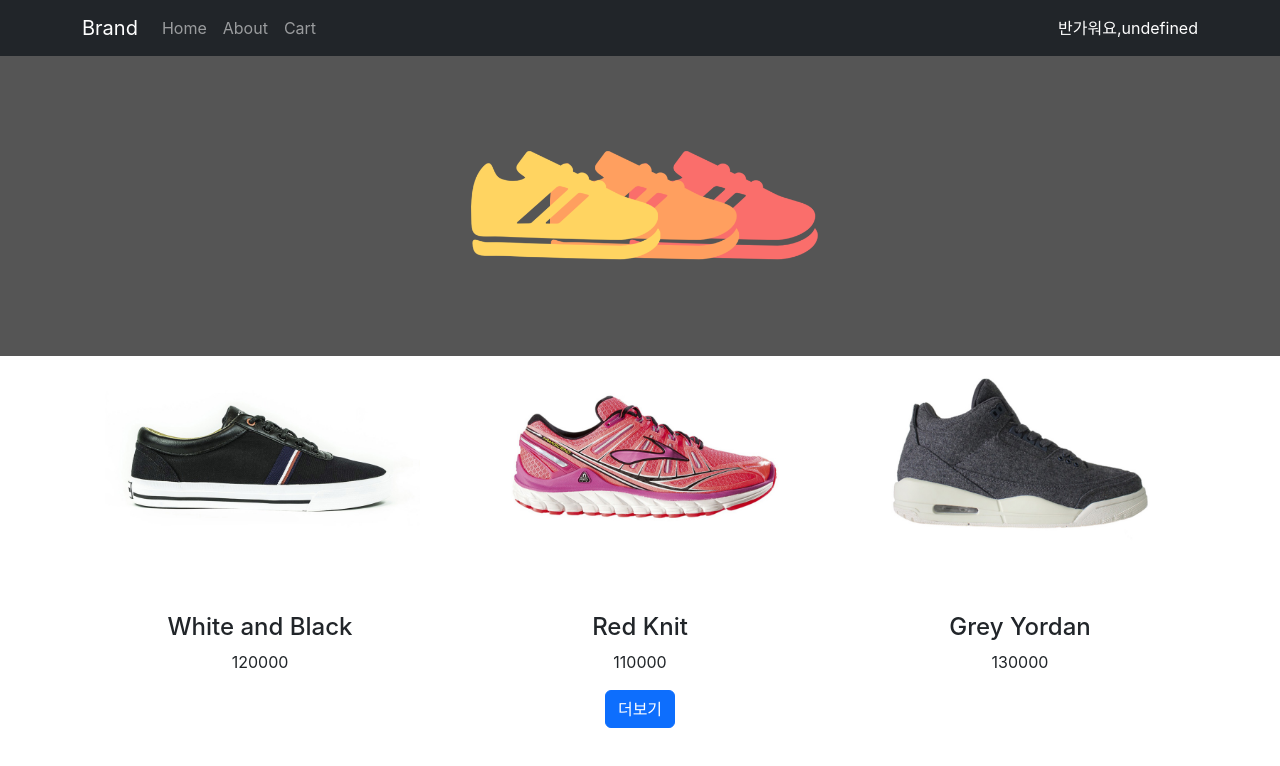
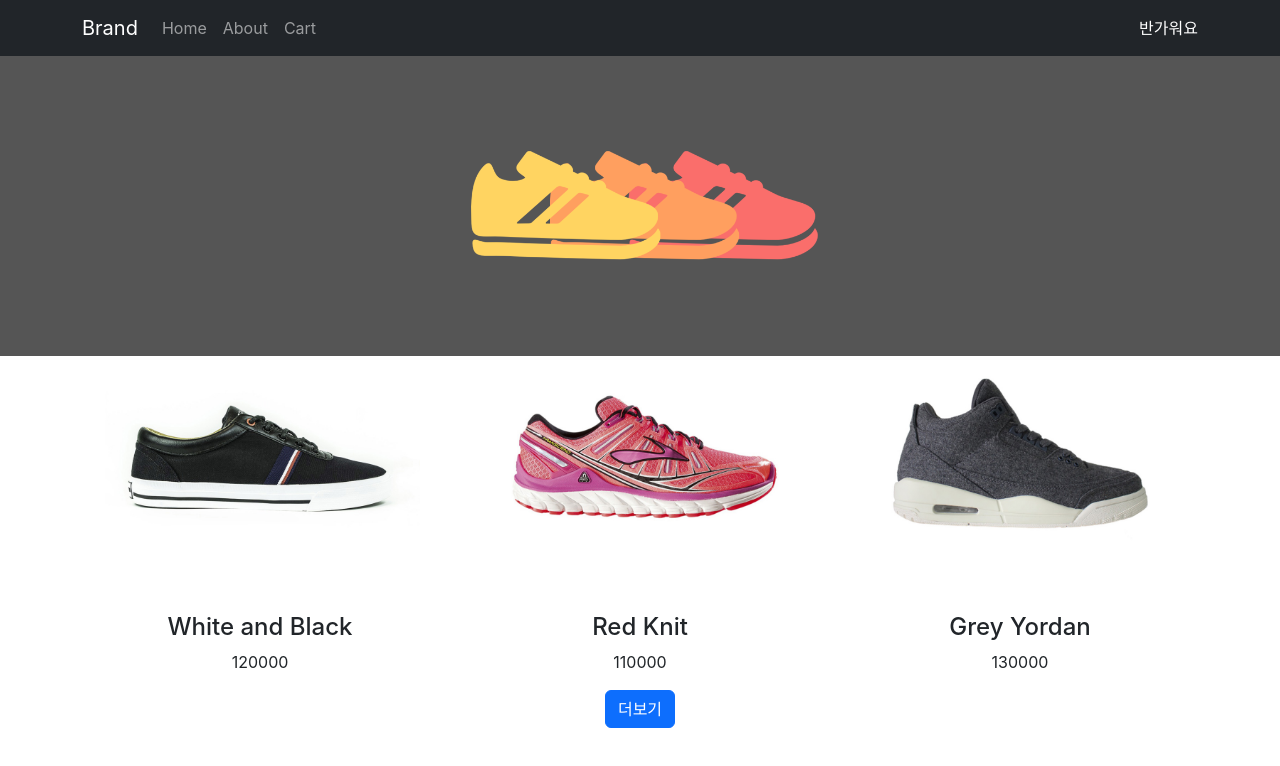
Before and after one commit to ehdrn3020/shop_reactjs, a React (Create React App) app: page / in a window 1280 px wide. Shown: the top 766 px of the page. Built offline with nearby package versions, Linux system fonts and the light colour scheme; no server answers.

Commit message:
20230207 complete shoes site

```diff
--- a/src/App.js
+++ b/src/App.js
@@ -14,16 +14,16 @@
   let [more, setMore] = useState(2);
   let navigate = useNavigate();
 
-  // react query
+  /* react query example */
   let callUser = useQuery('callUser', () => {
     return axios.get('https://codingapple1.github.io/userdata.json').then(
       (a) => {
+        console.log(a.data);
         return a.data
       }),
-      { staleTime: 10000 }
+      { staleTime: 1000000 }
   });
 
-  console.log(callUser);
 
   return (
     <div className="App">
@@ -39,7 +39,7 @@
           <Nav style={{color:'white'}}>
             { callUser.isLoading && 'Loading' }
             { callUser.error && 'Error' }
-            { callUser.data && '반가워요,'+callUser.data.name }
+            { callUser.data && '반가워요' }
           </Nav>
         </Container>
       </Navbar>
--- a/src/routes/Cart.js
+++ b/src/routes/Cart.js
@@ -1,3 +1,4 @@
+import { memo, useState } from 'react'
 import { Table } from 'react-bootstrap';
 import { useDispatch, useSelector } from 'react-redux';
 import { changeName, increase } from './../stores/userSlice';
@@ -8,6 +9,7 @@
     let user = useSelector((state)=>{return state.user})
     let list = useSelector((state)=>{return state.wishlist})
     let dispatch = useDispatch()
+    let [count, setCount] = useState(0)
 
     return (
         <div>
```
